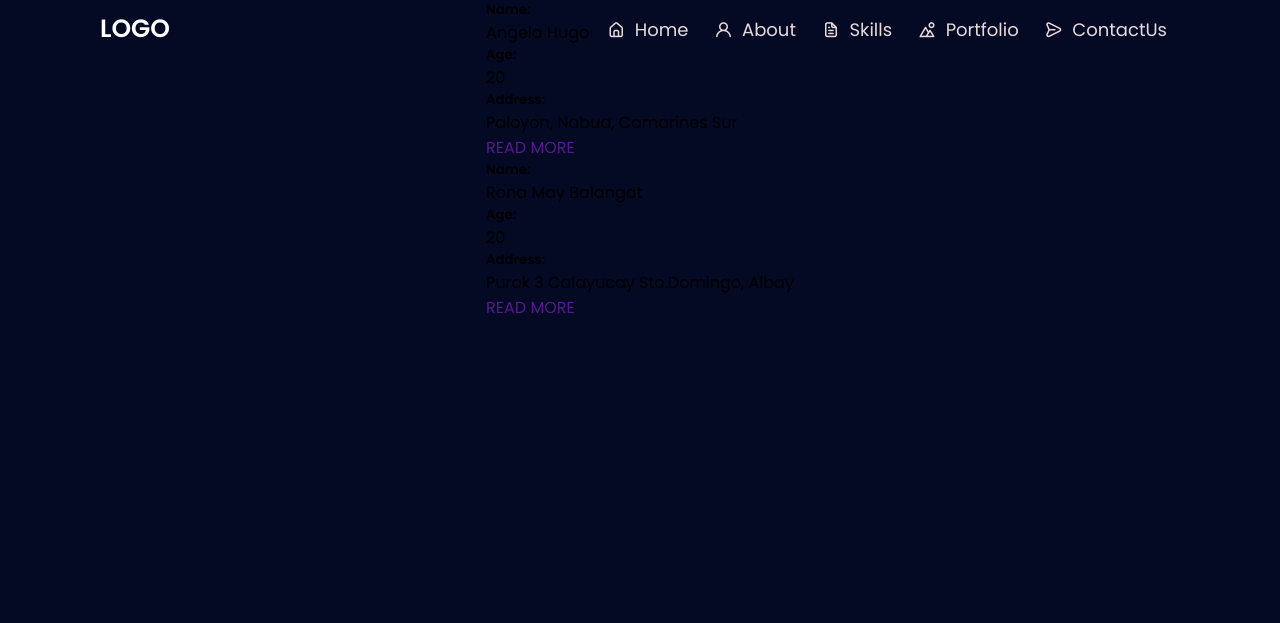
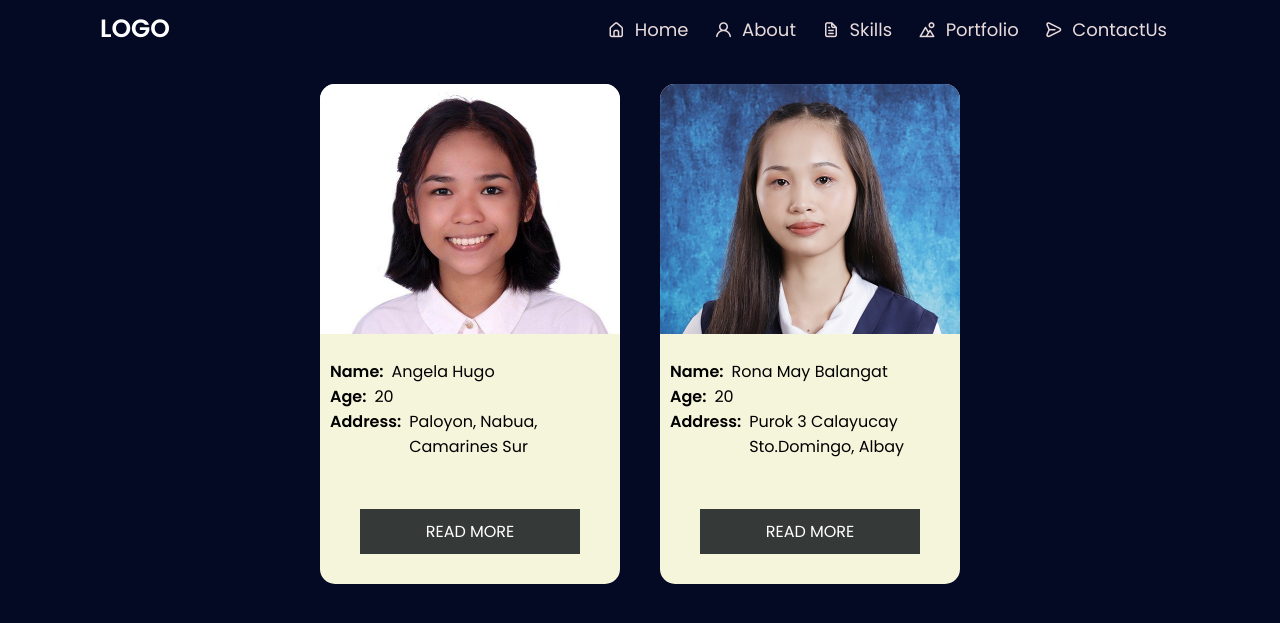
Before and after one commit to Roonnnaaaa/Balangat_Hugo_Web_Profile, a PHP site: page /about.html in a window 1280 px wide. Shown: the top 623 px of the page. Run offline with PHP 8.4, Linux system fonts and the light colour scheme.

Commit message:
Creating CSS Style on About page

```diff
--- a/about.html
+++ b/about.html
@@ -2,15 +2,14 @@
 <html lang="en">
 <head>
     <meta charset="UTF-8">
+    <meta http-equiv="X-UA-Compatible" content="IE=edge">
     <meta name="viewport" content="width=device-width, initial-scale=1.0">
-    <meta http-equiv="X-UA-Compatible" content="IE=edge">
-    <!--==================== UNICONS ====================-->
+    <!------------------ UNICONS ------------------->
     <link rel="stylesheet" href="https://unicons.iconscout.com/release/v4.0.0/css/line.css">
 
-    <!--==================== CSS ====================-->
-    <link rel="stylesheet" href="main.css" />
-
-    <title>AR_Profile</title>
+    <!------------------ CSS ------------------->
+    <link rel="stylesheet" href="css/main.css">
+    <title>AR/about.page</title>
 </head>
 <body>
     <!--==================== RESPONSIVE NAVBAR====================-->
@@ -113,5 +112,5 @@
     <!--==================== READ MORE ====================-->
 
 </body>
-    <script src="profile.js"></script>
+    <script src="js/main.js"></script>
 </html>
--- a/css/main.css
+++ b/css/main.css
@@ -394,3 +394,66 @@ nav ul li a:active{
     font-size: 1.25rem;
     transition: .3s;
 }
+/*==================== HOME ====================*/
+
+/*==================== ABOUT ====================*/
+.about-container{
+    font-family: var(--body-font);
+    display: flex;
+    justify-content: center;
+    width: 100%;
+    flex-wrap: wrap;
+    white-space: wrap;
+    padding-top: 4rem;
+}
+.about-us{
+    background-color: beige;
+    width: 300px;
+    height: 500px;
+    margin: 20px;
+    border-radius: 15px;
+}
+.card-image{
+    height: 250px;
+    margin-bottom: 15px;
+    background-size: cover;
+    border-radius: 15px 15px 0 0;
+}
+.about-img1{
+    background-image: url('../img/Hugo.jpg');
+}
+.about-img2{
+    background-image: url('../img/Balangat.jpg');
+}
+.about-text-box{
+    padding: 10px;
+}
+.name1{
+    display: flex;
+}
+.name{
+    display: flex;
+    white-space: normal;
+}
+.about-text-box h5{
+    font-size: 1rem;
+}
+.about-text-box p{
+    font-size: 1rem;
+    margin-left: 0.5rem;
+}
+.about-us a{
+    background-color: rgb(53, 58, 56);
+    color: #fff;
+    padding: 10px 30px;
+    display: block;
+    text-align: center;
+    margin: 50px 30px;
+}
+.about-us:hover{
+    background-color: rgba(62, 62, 62);
+    color: white;
+    cursor: pointer;
+    transform: scale(1.03);
+    transition: all is ease;
+}
```
